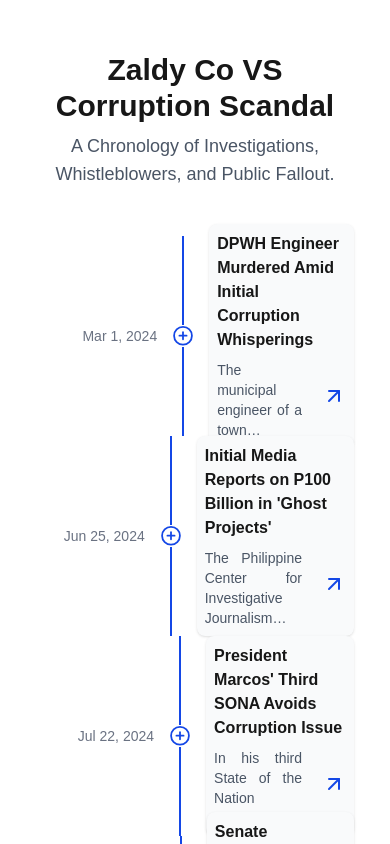
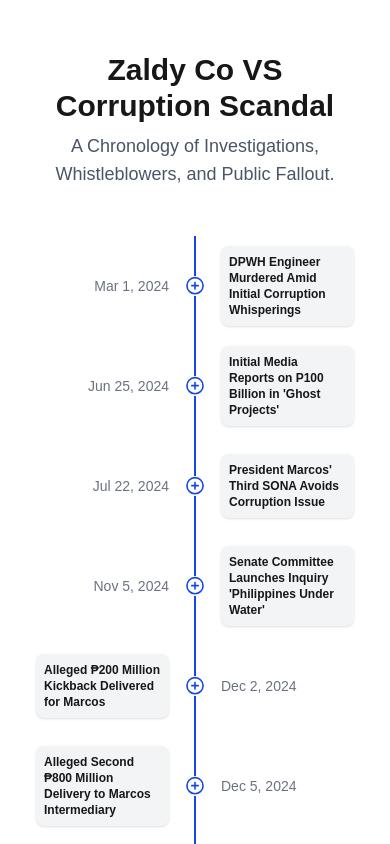
Before and after one commit to lexradotdev/flood-control-timeline, a Next.js app: page / in a window 390 px wide. Shown: the top 844 px of the page. Built offline with nearby package versions, Linux system fonts and the light colour scheme; a web font is replaced by a local one.

Commit message:
refactor: Added mobile view responsiveness

```diff
--- a/src/app/page.tsx
+++ b/src/app/page.tsx
@@ -22,19 +22,21 @@
       </time>
     );
     const contentElement = (
-      <div className="p-2 bg-gray-50 rounded-lg cursor-pointer shadow-sm hover:shadow-md transition-shadow duration-200">
-        <h3 className="font-semibold">{report.title}</h3>
-        <div className="flex flex-row gap-5 items-center text-justify">
-          <p className="text-sm mt-2 text-gray-600 text-ellipsis line-clamp-4">{report.description}</p>
-          <Link href={report.url} target="_blank" className="text-blue-700 hover:underline text-sm">
-            <ArrowUpRight className="text-2xl" />
-          </Link>
+      <Link href={report.url} target="_blank" className="block">
+        <div className="p-2 bg-gray-100 rounded-lg cursor-pointer shadow-sm hover:shadow-md transition-shadow duration-200">
+          <h3 className="font-semibold text-xs sm:text-base">{report.title}</h3>
+          <div className="flex-row gap-5 items-center text-justify hidden sm:flex">
+            <p className="text-xs mt-2 text-gray-600 text-ellipsis line-clamp-6">{report.description}</p>
+            <Link href={report.url} target="_blank" className="text-blue-700 hover:underline text-sm">
+              <ArrowUpRight className="text-2xl" />
+            </Link>
+          </div>
         </div>
-      </div>
+      </Link>
     );
 
     return (
-      <TimelineItem key={index} className="h-[200px]">
+      <TimelineItem key={index} className="h-[100px] sm:h-[200px]">
         {isZaldy ? (
           <>
             <TimelineContent>
```
